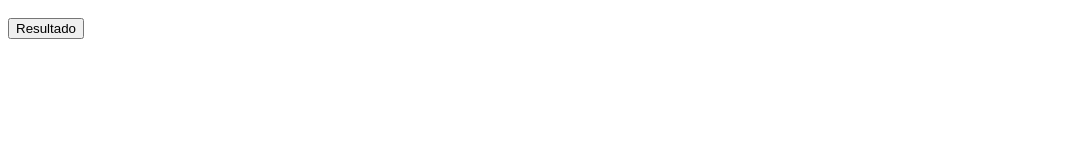
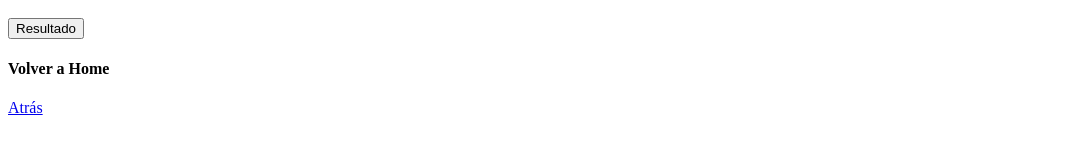
Before and after one commit to rojasdelascio/Entrega10-Fetch, a plain HTML site: page pages/aspectos.html in a window 1280 px wide. Shown: the part 551-702 px from the top of the page, without its empty margins (0-1084 px from the left). Drawn offline with Linux system fonts and the light colour scheme.

Commit message:
resaving

```diff
--- a/pages/aspectos.html
+++ b/pages/aspectos.html
@@ -40,6 +40,8 @@
         <h4>Resultado</h4>
         <button onclick="resultado(planeta1,planeta2,aspecto)" value="">Resultado</button>
 
+        <h4>Volver a Home</h4>
+        <a href="../index.html">Atrás</button>
     </main>
 
     <script src="../java/aspectos.js">
```
Also changed, not shown: java/pruebabotton.js (+4 -7 lines), pages/numerologia.html (+2 -1 lines), pages/regentes.html (+2 -1 lines).
